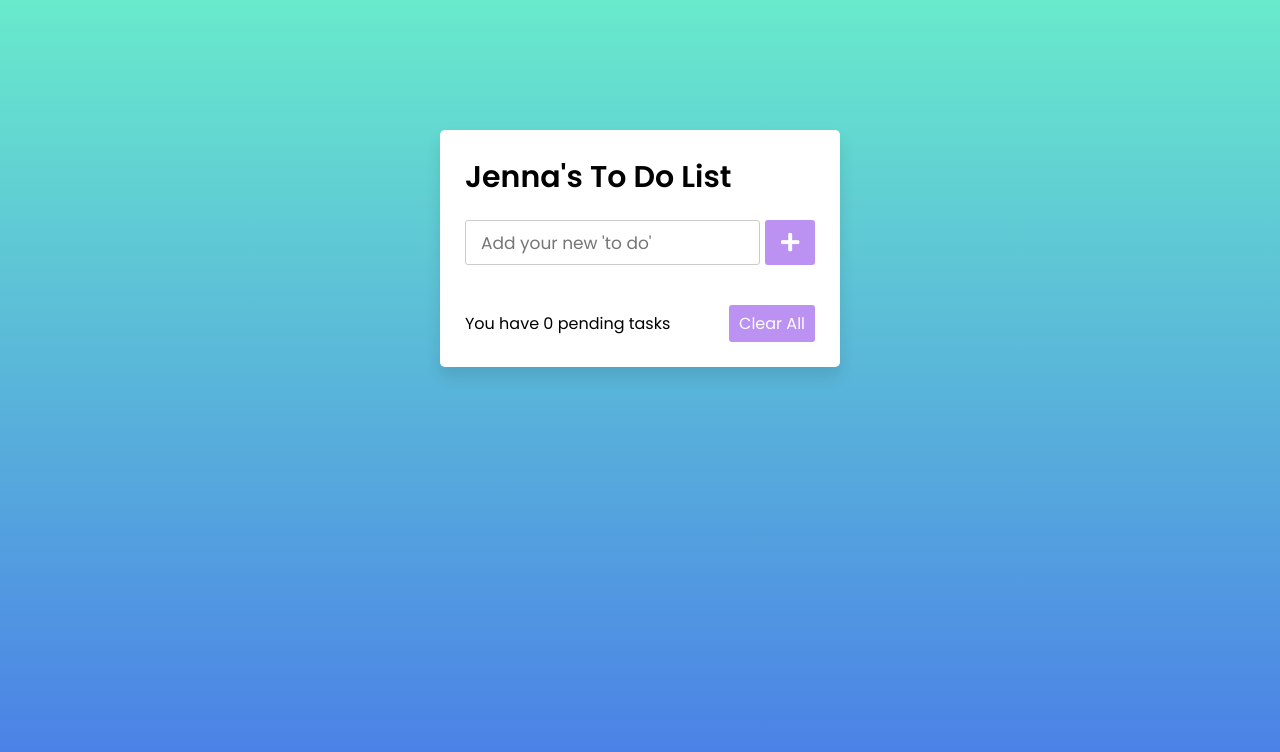
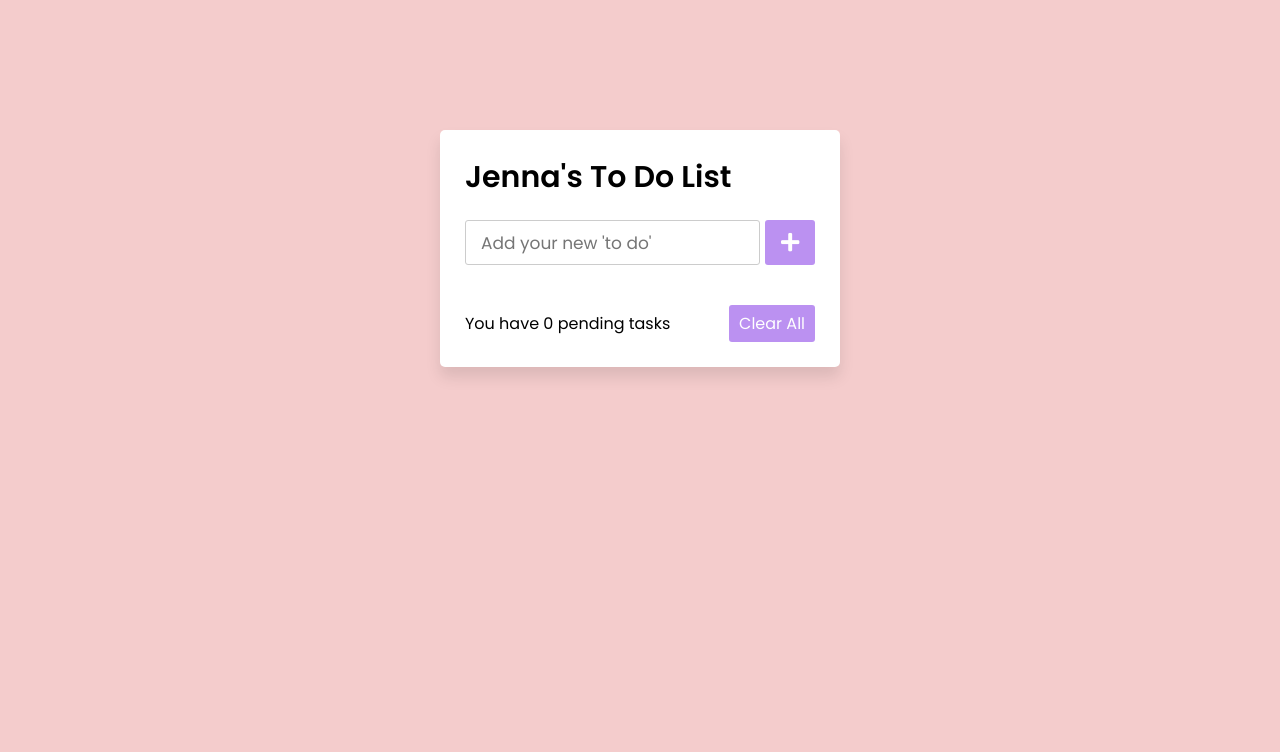
Before and after one commit to jmyanish/jmyanish.github.io, a plain HTML site: page index.html in a window 1280 px wide. Drawn offline with Linux system fonts and the light colour scheme.

Commit message:
Update style.css

```diff
--- a/style.css
+++ b/style.css
@@ -14,7 +14,7 @@ body{
   height: 100vh;
   /* overflow: hidden; */
   padding: 10px;
-  background: linear-gradient(to bottom, #68EACC 0%, #497BE8 100%);
+  background: linear-gradient(to bottom, #f4cccc 0%, #f4cccc 100%);
 }
 .wrapper{
   background: #fff;
```
